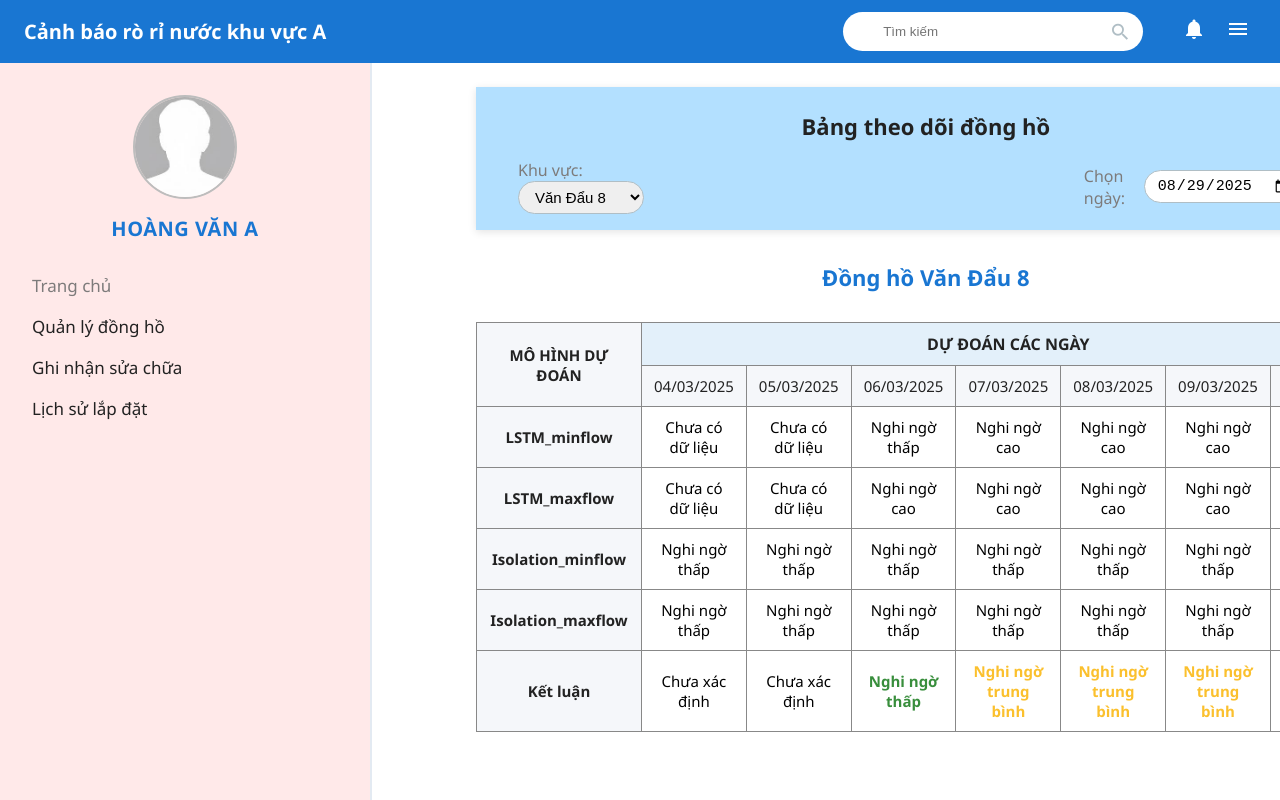
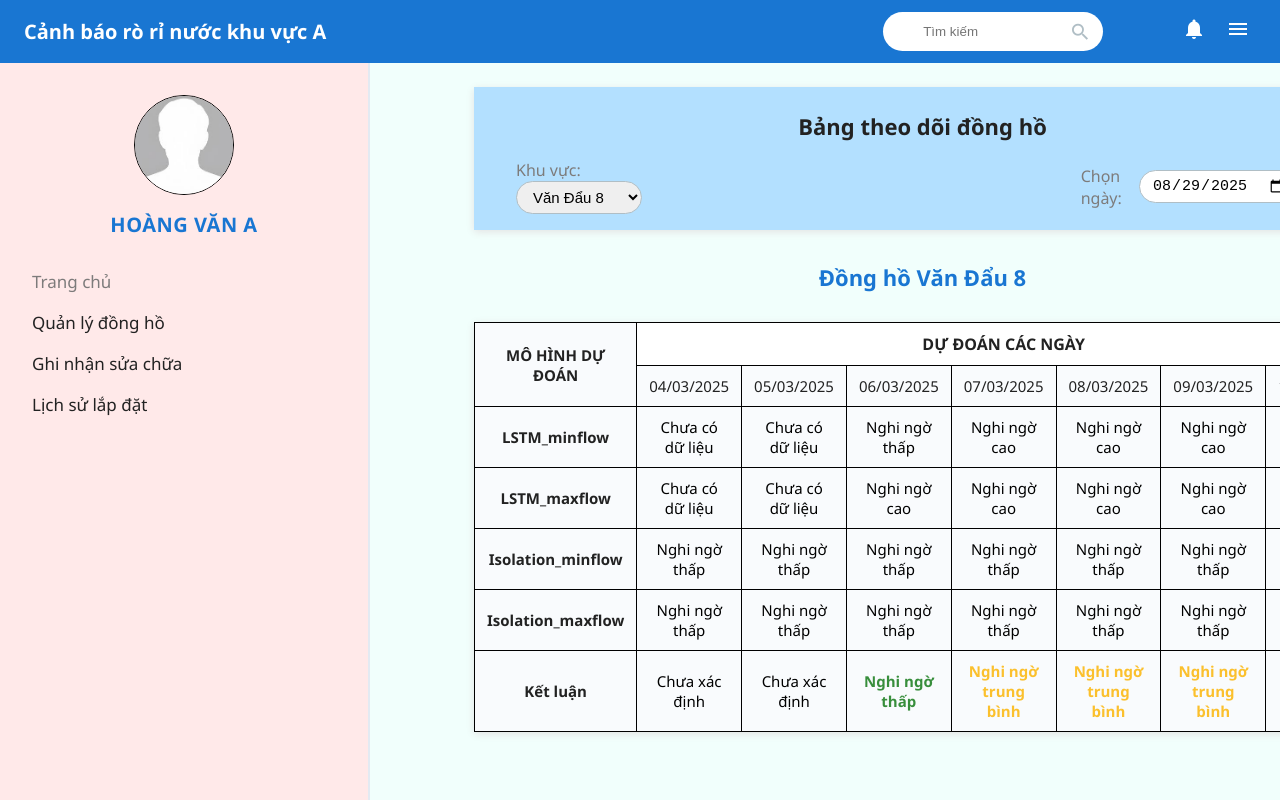
Before and after one commit to minhmo3004/water-monitor, an Angular app: page / in a window 1280 px wide. Shown: the top 800 px of the page. Built offline with nearby package versions, Linux system fonts and the light colour scheme.

Commit message:
fix table

```diff
--- a/projects/dashboard/src/app/components/meter-table/meter-table.component.scss
+++ b/projects/dashboard/src/app/components/meter-table/meter-table.component.scss
@@ -1,36 +1,35 @@
-.meter-table {
-  width: 100%
+
 
   table {
     width: 100%;
     border-collapse: collapse;
     background: #f9fbfd;
-    border-radius: 8px;
+
     overflow: hidden;
     box-shadow: 0 2px 8px #e3e3e3;
   }
   th, td {
-    border: 1px solid #888;
+    border: 1px solid #000000;
     padding: 10px 12px;
     text-align: center;
     font-size: 15px;
-    background: #fff;
+
   }
   .left-header {
     font-weight: bold;
-    background: #f5f7fa;
+
     color: #222;
     min-width: 140px;
   }
   .top-header {
-    background: #e3f0fa;
+    background: #ffffff;
     font-size: 16px;
     font-weight: bold;
     color: #222;
     text-align: center;
   }
   .date-header {
-    background: #f5f7fa;
+
     font-weight: 500;
     color: #222;
   }
@@ -46,4 +45,3 @@
     color: #d32f2f;
     font-weight: bold;
   }
-}
--- a/projects/dashboard/src/app/components/sidebar/sidebar.component.scss
+++ b/projects/dashboard/src/app/components/sidebar/sidebar.component.scss
@@ -17,7 +17,7 @@
       border-radius: 50%;
       background: #e0e0e0;
       margin-bottom: 8px;
-      border: 2px solid #bdbdbd;
+      border: 1px solid #000000;
       object-fit: cover;
     }
     .username {
--- a/projects/dashboard/src/styles.scss
+++ b/projects/dashboard/src/styles.scss
@@ -1,3 +1,7 @@
+*{
+  box-sizing: border-box;
+
+}
 .main-rapper  {
   display: flex;
   flex-direction: column;
@@ -8,13 +12,10 @@
   display: flex;
 
 }
-.sidebar {
-  width: 250px;
-  background: #ff6767;
-}
+
 .main-content {
   flex: 1;
-  background: #fff;
+  background: #f1fffc;
   padding: 24px;
 }
 .header {
```
